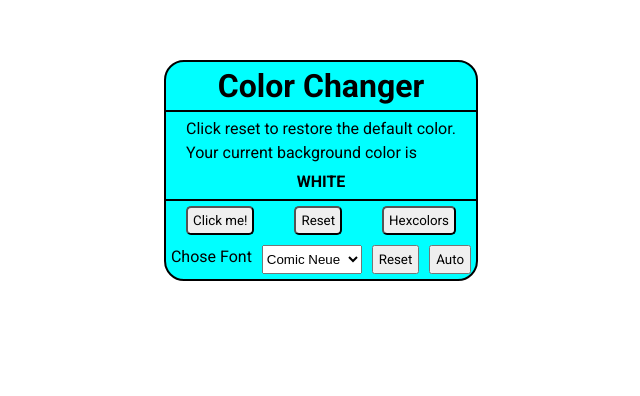
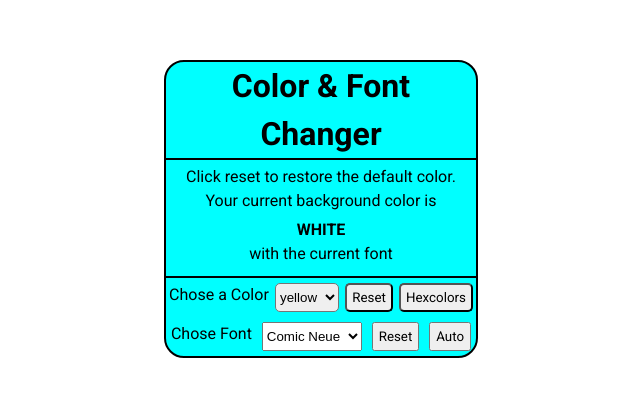
Before and after one commit to Sheydom/backgroundColorChanger, a plain HTML site: page index.html in a window 1280 px wide. Shown: the part 240-636 px from the top of the page, without its empty margins (319-959 px from the left). Drawn offline with Linux system fonts and the light colour scheme.

Commit message:
dropdown update

```diff
--- a/index.html
+++ b/index.html
@@ -20,14 +20,15 @@
     <body>
         <div id="colorbody">
             <div id="title">
-                <h1>Color Changer</h1>
+                <h1>Color & Font <br> Changer</h1>
             </div>
 
             <div id="inffield">
-                    <p>Click reset to restore the default color. <br> Your current background color is <span id="newcolor"></span></p>
+                    <p>Click reset to restore the default color. <br> Your current background color is <span id="newcolor"></span>with the current font <br><span id="newfont"></span></p>
             </div>
             <div id="buttons">
-                <button class="button" id="click" >Click me!</button>
+                <label for="dropdown1">Chose a Color</label>
+                <select class="button" id="dropdown1" ></select>
                 <button  class="button" id="reset">Reset</button>
                 <button class="button" id="hexb">Hexcolors</button>
             </div>
--- a/javascript.js
+++ b/javascript.js
@@ -6,7 +6,7 @@ let body = document.body;
 let background = window.getComputedStyle(body);
 let backgroundColor = background.backgroundColor;
 let newcolor = document.getElementById("newcolor");
-const click = document.getElementById("click");
+const dropdown1 = document.getElementById("dropdown1");
 const reset = document.getElementById("reset");
 const hexb = document.getElementById("hexb");
 const elements = document.querySelectorAll(".button");
@@ -19,21 +19,30 @@ const auto = document.getElementById("auto");
 const color = ["yellow","green","blue","red", "orange", "purple", "pink", "black",];
 const defaultColor = "white";
 const defaultFont = "Roboto, Sans-serif";
-const options =["Comic Neue","Chewy","Pacifico","Fredoka One","Lobster","Caveat"];
+const options =["Comic Neue","Chewy","Pacifico","Fredoka One","Lobster","Caveat", "Roboto"];
 intervalID2 = null;
 
 
 newcolor.innerText = defaultColor.toUpperCase();
 
 
+color.forEach(col=>{
+    let co = document.createElement("option");
+    co.value=col;
+    co.textContent=col;
+    dropdown1.appendChild(co);
+
+})
+
+
+
 function colorChange (){
-    const colorindex = Math.floor(Math.random() * color.length);
-    document.body.style.backgroundColor = color[colorindex];
-    currentColor = color[colorindex].toUpperCase();
+    document.body.style.backgroundColor = dropdown1.value;
+    currentColor = dropdown1.value.toUpperCase();
     newcolor.innerText = currentColor;
 }
 
-click.addEventListener("click", colorChange);
+dropdown1.addEventListener("change", colorChange);
 
 reset.addEventListener("click", ()=>{document.body.style.backgroundColor = defaultColor;
      newcolor.innerText= defaultColor.toUpperCase();
@@ -58,7 +67,7 @@ function hchange (){
 }
 
 hexb.addEventListener("click",hchange);
-
+//--------------------------------- mouse hover color chonge-----------------------------------------------------------
 elements.forEach(element =>{
 
 
@@ -85,15 +94,9 @@ element.addEventListener("mouseover",()=>{
  });
 
 
- // ------------function for fontchange via font button ---------------
+ // ------------function for fontchange via dropdown button ---------------
 
-     function fontchange (){
 
-     let fontindex = Math.floor(Math.random()*options.length);
-     textElements.forEach((element)=>element.style.fontFamily=options[fontindex]);
- };
-
-     dropdown.addEventListener("change",fontchange);
 
 
     options.forEach(option=>{
@@ -101,8 +104,21 @@ element.addEventListener("mouseover",()=>{
         opt.value = option;
         opt.textContent = option;
         dropdown.appendChild(opt);
+        return opt;
     })
 
+
+
+
+
+
+
+    function fontchange (){
+        textElements.forEach((element)=>element.style.fontFamily=dropdown.value);
+        newfont.innerText=dropdown.value;
+ };
+
+     dropdown.addEventListener("change",fontchange);
 
 
 
@@ -123,6 +139,7 @@ function autofunction(){
  freset.addEventListener("click",()=>{
     clearInterval(intervalID2);
         textElements.forEach((element)=>element.style.fontFamily=defaultFont);
+        newfont.innerText=defaultFont;
         });
 
 
--- a/style.css
+++ b/style.css
@@ -26,7 +26,9 @@ body{
     background-color: aqua;
     border-radius: 20px 20px 20px 20px;
     border: 2px solid black;
+    text-align: center;
 }
+
 
 
 
@@ -36,6 +38,7 @@ body{
 #title{
     display: flex;
     justify-content: center;
+    text-align: center;
     width: 100%;
     border-radius: 20px 20px 0 0;
 
@@ -88,7 +91,12 @@ body{
     border-radius: 5px;
 }
 
-
+    #newfont{
+        display: flex;
+        justify-content: center;
+        font-weight: bold;
+        padding-top: 5px;
+    }
 
 
 #newcolor{
```
